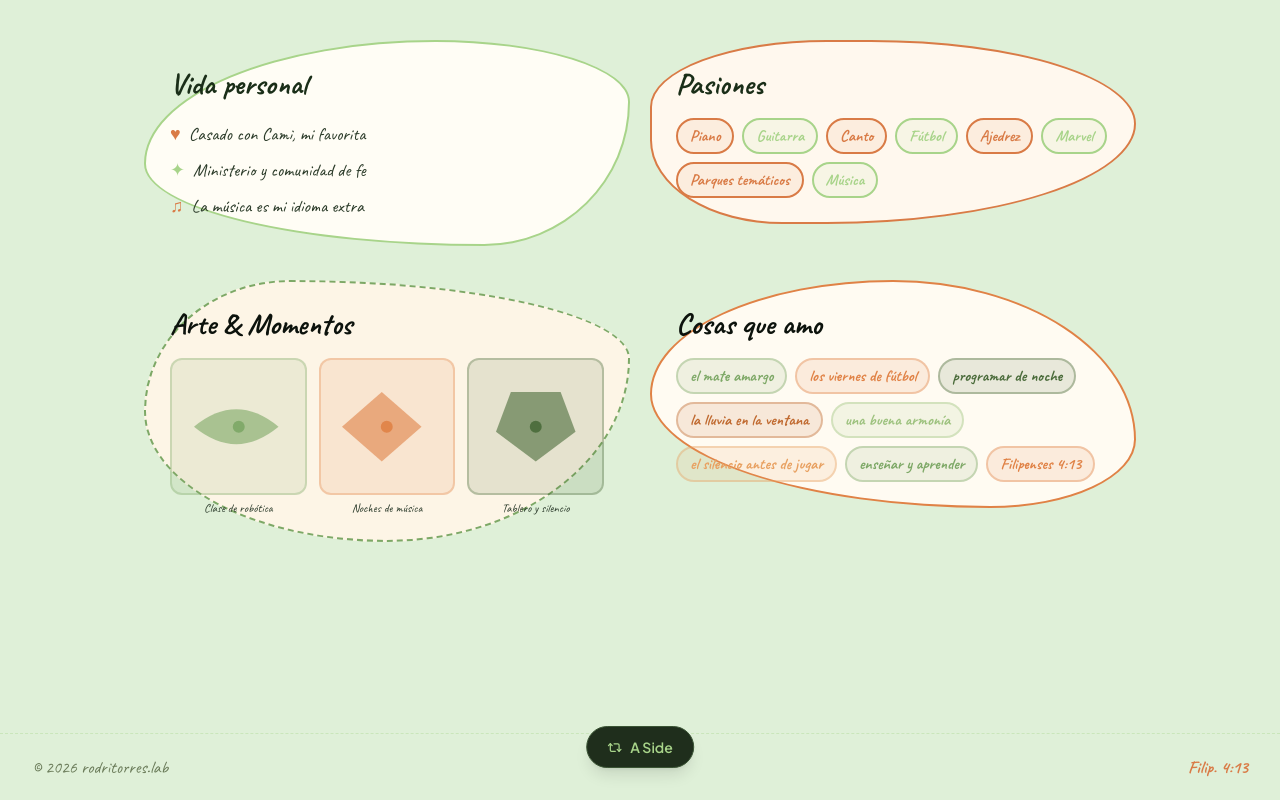
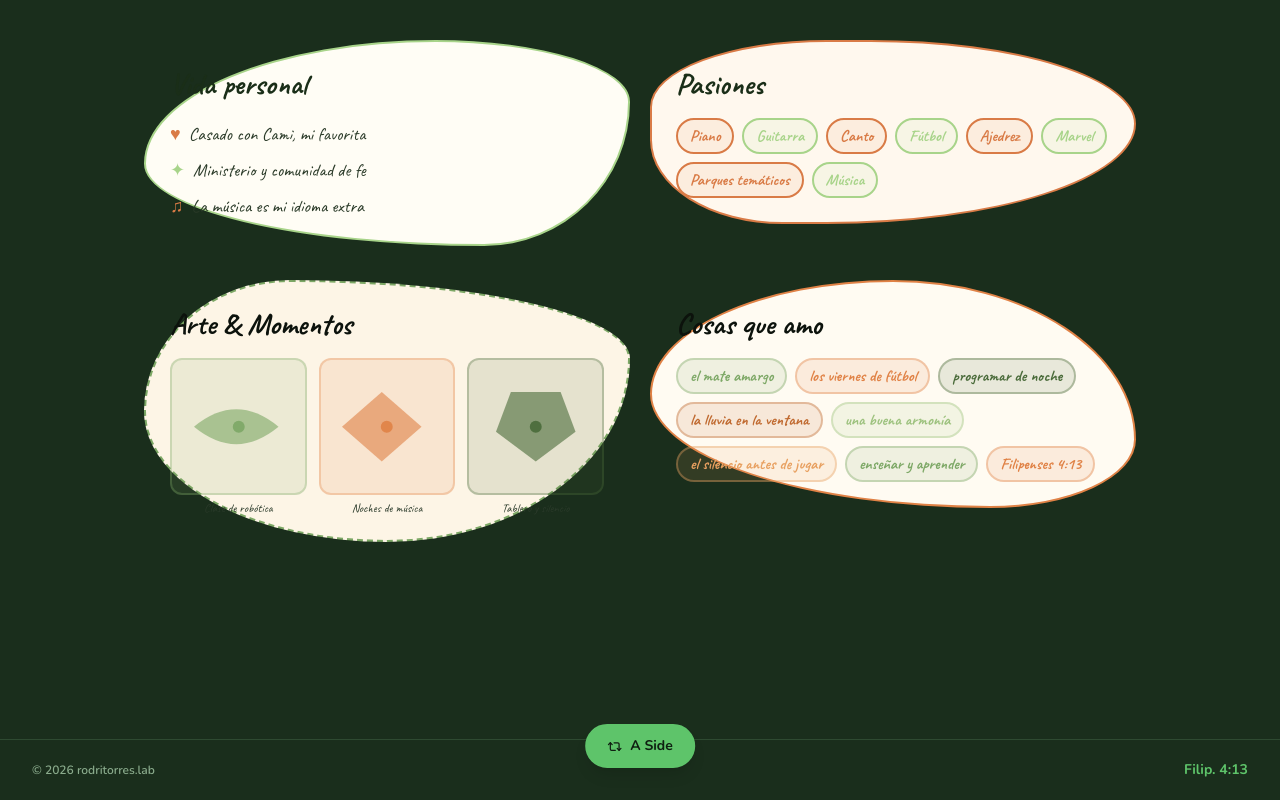
Before and after one commit to noemiestherlopez0-commits/portafoliorodritorres.lab, a React (Vite) app: page / in a window 1280 px wide. Both pictures are taken after a click on the button "B Side". Built offline with nearby package versions, Linux system fonts and the light colour scheme.

Commit message:
update color palette and font to dark green and Nunito

```diff
--- a/index.html
+++ b/index.html
@@ -28,7 +28,7 @@
     <!-- Fonts -->
     <link rel="preconnect" href="https://fonts.googleapis.com" />
     <link rel="preconnect" href="https://fonts.gstatic.com" crossorigin />
-    <link href="https://fonts.googleapis.com/css2?family=Lora:ital,wght@0,500;0,600;1,500&family=Plus+Jakarta+Sans:wght@400;500;600&family=Caveat:wght@400;600;700&display=swap" rel="stylesheet" />
+    <link href="https://fonts.googleapis.com/css2?family=Nunito:wght@400;500;600;700;800&family=Caveat:wght@400;600;700&display=swap" rel="stylesheet" />
   </head>
   <body>
     <div id="root"></div>
--- a/src/App.jsx
+++ b/src/App.jsx
@@ -88,15 +88,15 @@ export default function App() {
               front={
                 <div
                   className="h-full rounded-2xl p-6 flex flex-col gap-3"
-                  style={{ backgroundColor: '#fdf8ef', border: '1.5px solid #a8d48a50' }}
+                  style={{ backgroundColor: '#1e3220', border: '1.5px solid #2e4a31' }}
                 >
-                  <h2 className="font-hand text-4xl font-bold" style={{ color: '#1a2e18' }}>
+                  <h2 className="font-hand text-4xl font-bold" style={{ color: '#e8f2e8' }}>
                     Rodrigo Torres
                   </h2>
-                  <p className="font-hand text-xl" style={{ color: '#4a6b3a' }}>
+                  <p className="font-hand text-xl" style={{ color: '#8aab8c' }}>
                     Profe · Dev · Ser humano
                   </p>
-                  <p className="font-hand text-sm mt-auto flex items-center gap-1.5" style={{ color: '#d97b46' }}>
+                  <p className="font-hand text-sm mt-auto flex items-center gap-1.5" style={{ color: '#e8894e' }}>
                     <span style={{ display: 'inline-block', animation: 'bounce 1.4s infinite' }} aria-hidden="true">👆</span>
                     Toca para saber m&aacute;s
                   </p>
@@ -113,10 +113,10 @@ export default function App() {
               front={
                 <div
                   className="h-full rounded-2xl p-6 flex flex-col gap-3 items-center justify-center"
-                  style={{ backgroundColor: '#fdf8ef', border: '1.5px dashed #d97b4670' }}
+                  style={{ backgroundColor: '#1e3220', border: '1.5px dashed #5ec46a50' }}
                 >
-                  <span className="font-hand text-6xl font-bold animate-float" style={{ color: '#d97b46' }}>?</span>
-                  <p className="font-hand text-xl text-center" style={{ color: '#4a6b3a' }}>
+                  <span className="font-hand text-6xl font-bold animate-float" style={{ color: '#e8894e' }}>?</span>
+                  <p className="font-hand text-xl text-center" style={{ color: '#8aab8c' }}>
                     Mis pasiones escondidas
                   </p>
                 </div>
@@ -132,13 +132,13 @@ export default function App() {
               front={
                 <div
                   className="h-full rounded-2xl p-6 flex flex-col gap-4"
-                  style={{ backgroundColor: '#fdf8ef', border: '1.5px solid #a8d48a50' }}
+                  style={{ backgroundColor: '#1e3220', border: '1.5px solid #2e4a31' }}
                 >
-                  <h3 className="font-hand text-3xl font-bold" style={{ color: '#1a2e18' }}>
+                  <h3 className="font-hand text-3xl font-bold" style={{ color: '#e8f2e8' }}>
                     Arte &amp; Momentos
                   </h3>
                   <div className="grid grid-cols-3 gap-2 mt-auto">
-                    {['#7da866', '#e08246', '#4a6b3a'].map((c) => (
+                    {['#5ec46a', '#e8894e', '#2e4a31'].map((c) => (
                       <div
                         key={c}
                         className="aspect-square rounded-lg"
@@ -160,12 +160,12 @@ export default function App() {
               front={
                 <div
                   className="h-full rounded-2xl p-6 flex flex-col gap-3 justify-center items-center"
-                  style={{ backgroundColor: '#fdf8ef', border: '1.5px dashed #d97b4670' }}
+                  style={{ backgroundColor: '#1e3220', border: '1.5px dashed #5ec46a50' }}
                 >
-                  <h3 className="font-hand text-3xl font-bold text-center" style={{ color: '#1a2e18' }}>
+                  <h3 className="font-hand text-3xl font-bold text-center" style={{ color: '#e8f2e8' }}>
                     Cosas que amo
                   </h3>
-                  <p className="font-hand text-base text-center" style={{ color: '#d97b46' }}>
+                  <p className="font-hand text-base text-center" style={{ color: '#e8894e' }}>
                     Toca y te cuento
                   </p>
                 </div>
@@ -178,7 +178,7 @@ export default function App() {
 
         {/* Hint */}
         {!isBSide && (
-          <p className="text-center text-xs mt-8 font-sans tracking-wide" style={{ color: '#4a4539' }}>
+          <p className="text-center text-xs mt-8 font-sans tracking-wide font-semibold" style={{ color: '#8aab8c' }}>
             Gir&aacute; la tarjeta para conocer al humano detr&aacute;s del dev →
           </p>
         )}
--- a/src/components/Footer.jsx
+++ b/src/components/Footer.jsx
@@ -3,27 +3,16 @@ export default function Footer({ isBSide }) {
     <footer
       className="w-full py-5 flex flex-col sm:flex-row items-center justify-between gap-2 px-8 transition-colors duration-500"
       style={{
-        borderTop: isBSide ? '1.5px dashed #a8d48a60' : '1px solid #3a5434',
+        borderTop: '1px solid #2e4a31',
         backgroundColor: 'transparent',
       }}
     >
-      <span
-        className="transition-colors duration-500"
-        style={
-          isBSide
-            ? { fontFamily: 'Caveat, cursive', fontSize: '1.1rem', color: '#6b7c5a' }
-            : { fontFamily: 'Inter, sans-serif', fontSize: '0.72rem', color: '#4a4539' }
-        }
-      >
+      <span className="font-sans text-xs text-muted font-semibold">
         &copy; 2026 rodritorres.lab
       </span>
       <span
-        className="transition-colors duration-500"
-        style={
-          isBSide
-            ? { fontFamily: 'Caveat, cursive', fontSize: '1.1rem', fontWeight: 700, color: '#d97b46' }
-            : { fontFamily: '"DM Serif Display", serif', fontSize: '0.8rem', fontStyle: 'italic', color: '#4a4539' }
-        }
+        className="font-sans text-sm font-bold"
+        style={{ color: '#5ec46a' }}
       >
         Filip. 4:13
       </span>
--- a/src/components/SideToggleButton.jsx
+++ b/src/components/SideToggleButton.jsx
@@ -4,20 +4,12 @@ export default function SideToggleButton({ isBSide, onToggle }) {
   return (
     <button
       onClick={onToggle}
-      className="fixed bottom-8 left-1/2 -translate-x-1/2 z-50 flex items-center gap-2 px-5 py-2.5 rounded-full font-sans text-sm font-semibold shadow-lg transition-all duration-500 hover:scale-105 active:scale-95 focus:outline-none focus-visible:ring-2 focus-visible:ring-offset-2"
-      style={
-        isBSide
-          ? {
-              backgroundColor: '#1f2e1c',
-              color: '#a8d48a',
-              border: '1.5px solid #3a5434',
-            }
-          : {
-              backgroundColor: '#a8d48a',
-              color: '#1f2e1c',
-              border: '1.5px solid #a8d48a',
-            }
-      }
+      className="fixed bottom-8 left-1/2 -translate-x-1/2 z-50 flex items-center gap-2 px-5 py-2.5 rounded-full font-sans text-sm font-bold shadow-lg transition-all duration-500 hover:scale-105 active:scale-95 focus:outline-none focus-visible:ring-2 focus-visible:ring-forest focus-visible:ring-offset-2"
+      style={{
+        backgroundColor: '#5ec46a',
+        color: '#0f1f11',
+        border: '2px solid #5ec46a',
+      }}
       aria-label={isBSide ? 'Ver lado profesional (A Side)' : 'Ver lado personal (B Side)'}
     >
       <Repeat2 size={15} />
--- a/src/index.css
+++ b/src/index.css
@@ -2,18 +2,16 @@
 @tailwind components;
 @tailwind utilities;
 
-@import url('https://fonts.googleapis.com/css2?family=Lora:ital,wght@0,500;0,600;1,500&family=Plus+Jakarta+Sans:wght@400;500;600&family=Caveat:wght@400;600;700&display=swap');
-
 @layer base {
   :root {
-    --color-bg:     #dff0d8;
-    --color-card:   #ffffff;
-    --color-border: #c3ddb8;
-    --color-forest: #3d9e50;
-    --color-orange: #e07b45;
-    --color-cream:  #fdf8ef;
-    --color-muted:  #5a7a5c;
-    --color-text:   #253226;
+    --color-bg:     #1a2e1c;
+    --color-card:   #243527;
+    --color-border: #2e4a31;
+    --color-forest: #5ec46a;
+    --color-orange: #e8894e;
+    --color-cream:  #1e3523;
+    --color-muted:  #8aab8c;
+    --color-text:   #e8f2e8;
   }
 
   html {
@@ -24,7 +22,7 @@
   body {
     background-color: var(--color-bg);
     color: var(--color-text);
-    font-family: 'Plus Jakarta Sans', 'Segoe UI', system-ui, sans-serif;
+    font-family: 'Nunito', 'Segoe UI', system-ui, sans-serif;
     -webkit-font-smoothing: antialiased;
     min-height: 100vh;
   }
@@ -35,7 +33,7 @@
     transition: box-shadow 0.28s ease, transform 0.28s ease;
   }
   .card-hover:hover {
-    box-shadow: 0 8px 28px 0 rgba(61,158,80,0.13);
+    box-shadow: 0 8px 32px 0 rgba(0,0,0,0.35);
     transform: translateY(-3px);
   }
 
--- a/tailwind.config.js
+++ b/tailwind.config.js
@@ -7,18 +7,18 @@ export default {
   theme: {
     extend: {
       colors: {
-        bg:      '#dff0d8',
-        card:    '#ffffff',
-        border:  '#c3ddb8',
-        forest:  '#3d9e50',
-        orange:  '#e07b45',
-        cream:   '#fdf8ef',
-        muted:   '#5a7a5c',
-        warm:    '#253226',
+        bg:      '#1a2e1c',
+        card:    '#243527',
+        border:  '#2e4a31',
+        forest:  '#5ec46a',
+        orange:  '#e8894e',
+        cream:   '#1e3523',
+        muted:   '#8aab8c',
+        warm:    '#e8f2e8',
       },
       fontFamily: {
-        sans:    ['"Plus Jakarta Sans"', '"Segoe UI"', 'system-ui', 'sans-serif'],
-        heading: ['Lora', 'Georgia', 'serif'],
+        sans:    ['Nunito', '"Segoe UI"', 'system-ui', 'sans-serif'],
+        heading: ['Nunito', '"Segoe UI"', 'system-ui', 'sans-serif'],
         hand:    ['Caveat', 'cursive'],
       },
       keyframes: {
@@ -42,10 +42,6 @@ export default {
         'pulse-dot': {
           '0%, 100%': { opacity: '1', transform: 'scale(1)' },
           '50%':      { opacity: '0.4', transform: 'scale(1.5)' },
-        },
-        'badge-shift': {
-          '0%, 100%': { opacity: '1' },
-          '50%':      { opacity: '0.65' },
         },
         drift: {
           '0%, 100%': { transform: 'translate(0, 0) rotate(0deg)' },
@@ -79,7 +75,6 @@ export default {
         breathe:      'breathe 4s ease-in-out infinite',
         wobble:       'wobble 8s ease-in-out infinite',
         'pulse-dot':  'pulse-dot 2s ease-in-out infinite',
-        'badge-shift':'badge-shift 3s ease-in-out infinite',
         drift:        'drift 6s ease-in-out infinite',
       },
     },
```
Also changed, not shown: src/components/a-side/DisponibleCard.jsx (+7 -8 lines), src/components/a-side/HeroCard.jsx (+11 -12 lines), src/components/a-side/ProjectsCard.jsx (+14 -15 lines), src/components/a-side/StackCard.jsx (+7 -7 lines), src/components/a-side/WhatIDoCard.jsx (+7 -7 lines), src/components/a-side/WorkCard.jsx (+20 -17 lines).
